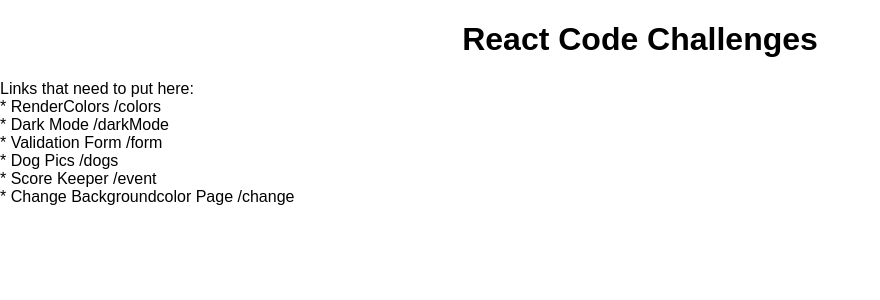
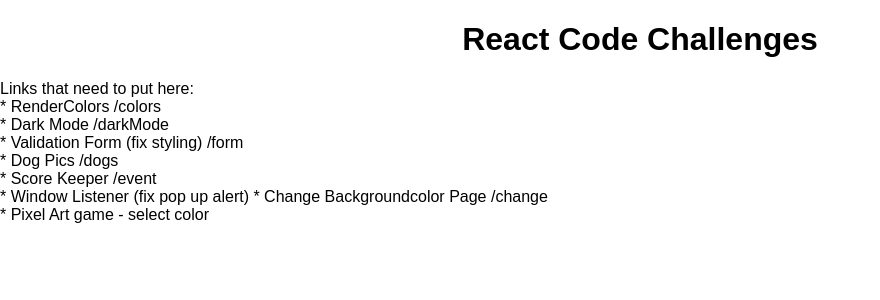
Before and after one commit to edilma/challenges, a React (Create React App) app: page / in a window 1280 px wide. Shown: the top 300 px of the page, without its empty margins (0-880 px from the left). Built offline with nearby package versions, Linux system fonts and the light colour scheme.

Commit message:
ADD comments to routes

```diff
--- a/src/App.js
+++ b/src/App.js
@@ -22,10 +22,13 @@
       <p>Links that need to put here:<br/>
         * RenderColors /colors<br/>
         * Dark Mode /darkMode <br/>
-        * Validation Form /form<br/>
+        * Validation Form (fix styling) /form<br/>
         * Dog Pics /dogs<br/>
         * Score Keeper /event <br/>
-      * Change Backgroundcolor Page /change <br/>
+        * Window Listener (fix pop up alert)
+        * Change Backgroundcolor Page /change <br/>
+        * Pixel Art game - select color <br/>
+
 
       </p>
     <Routes>
```
